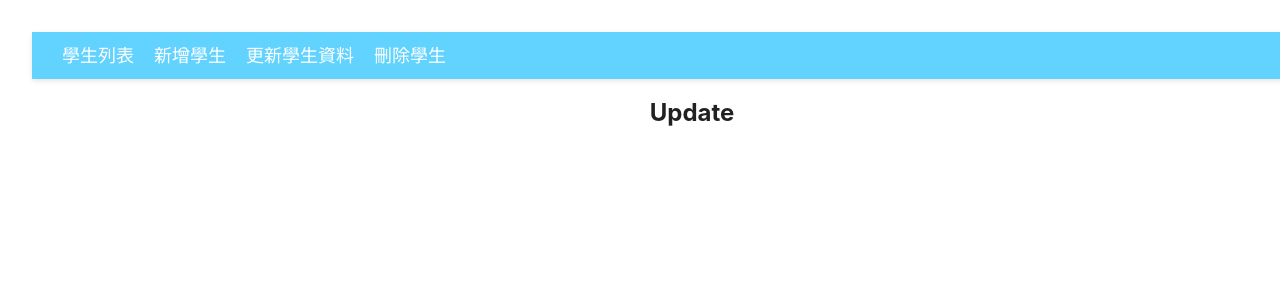
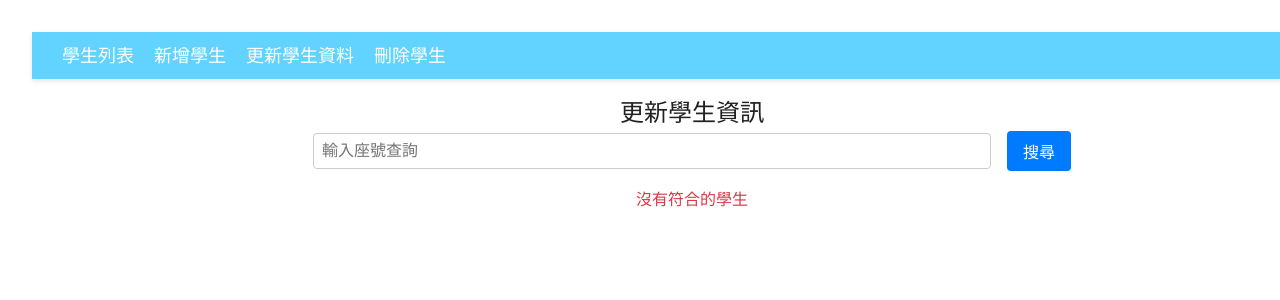
Before and after one commit to powenn/StudentHub, a React (Vite) app in the folder Frontend/: page /updateStudent in a window 1280 px wide. Shown: the top 300 px of the page. Built offline with nearby package versions, Linux system fonts and the light colour scheme.

Commit message:
add updateStudent

```diff
--- /dev/null
+++ b/Frontend/src/component/ResponseDisplay.tsx
@@ -0,0 +1,11 @@
+import { resp } from "../interface/resp";
+
+export default function ResponseDisplay({ response }: { response: resp<string> }) {
+    return (
+      <div className="response-display">
+        <h3>回應結果</h3>
+        <p>狀態碼: {response.code}</p>
+        <p>訊息: {response.message}</p>
+      </div>
+    );
+  }
--- /dev/null
+++ b/Frontend/src/context/StudentsContext.tsx
@@ -0,0 +1,22 @@
+import { createContext, useState, ReactNode } from "react";
+import { Student } from "../interface/Student";
+
+interface StudentsContextType {
+    students: Student[];
+    setStudents: React.Dispatch<React.SetStateAction<Student[]>>;
+}
+
+export const StudentsContext = createContext<StudentsContextType>({
+    students: [],
+    setStudents: () => [],
+});
+
+export const StudentsProvider = ({ children }: { children: ReactNode }) => {
+    const [students, setStudents] = useState<Student[]>([]);
+
+    return (
+        <StudentsContext.Provider value={{ students, setStudents }}>
+            {children}
+        </StudentsContext.Provider>
+    );
+};
--- a/Frontend/src/main.tsx
+++ b/Frontend/src/main.tsx
@@ -7,6 +7,7 @@ import App from './view/App'
 import InsertOne from './view/InsertOne'
 import UpdateStudent from './view/UpdateStudent'
 import DeleteStudent from './view/DeleteStudent'
+import { StudentsProvider } from './context/StudentsContext';
 
 const router = createBrowserRouter([
   {
@@ -29,6 +30,8 @@ const router = createBrowserRouter([
 
 createRoot(document.getElementById('root')!).render(
   <StrictMode>
-    <RouterProvider router={router} />
+    <StudentsProvider>
+      <RouterProvider router={router} />
+    </StudentsProvider>
   </StrictMode>,
 )
--- /dev/null
+++ b/Frontend/src/style/UpdateStudent.css
@@ -0,0 +1,68 @@
+.search-bar {
+    display: flex;
+    justify-content: center;
+    align-items: center;
+    gap: 10px;
+    margin-bottom: 20px;
+}
+
+.search-bar input {
+    width: 200px;
+    padding: 8px;
+    font-size: 16px;
+    border: 1px solid #ccc;
+    border-radius: 4px;
+}
+
+.search-bar button {
+    padding: 8px 16px;
+    font-size: 16px;
+    background-color: #007bff;
+    color: white;
+    border: none;
+    border-radius: 4px;
+    cursor: pointer;
+}
+
+.search-bar button:hover {
+    background-color: #0056b3;
+}
+
+.edit-student {
+    display: flex;
+    flex-direction: column;
+    gap: 15px;
+}
+
+.edit-student label {
+    display: flex;
+    justify-content: space-between;
+    align-items: center;
+}
+
+.edit-student label input {
+    width: 60%;
+    padding: 8px;
+    font-size: 16px;
+    border: 1px solid #ccc;
+    border-radius: 4px;
+}
+
+button {
+    padding: 10px 20px;
+    font-size: 16px;
+    background-color: #28a745;
+    color: white;
+    border: none;
+    border-radius: 4px;
+    cursor: pointer;
+}
+
+button:hover {
+    background-color: #218838;
+}
+
+.no-student {
+    text-align: center;
+    color: #dc3545;
+}
--- a/Frontend/src/utils/fetch.ts
+++ b/Frontend/src/utils/fetch.ts
@@ -35,6 +35,25 @@ export async function asyncPost(api: string, body: {} | FormData) {
     }
 }
 
+
+export async function asyncPut(api: string, body: {} | FormData) {
+    const res: Response = await fetch(api, {
+        method: 'PUT',
+        headers:new Headers({
+            'Access-Control-Allow-Origin':"http://localhost:5173/",
+            'content-Type':"application/json"
+        }),
+        body: body instanceof FormData?body:JSON.stringify(body),
+        mode:"cors"
+    })
+    try {
+        let data = res.json()
+        return data
+    } catch (error) {
+        console.error(error)
+    }
+}
+
 export async function asyncPatch(api: string, body: {} | FormData) {
     const res: Response = await fetch(api, {
         method: 'PATCH',
--- a/Frontend/src/view/App.tsx
+++ b/Frontend/src/view/App.tsx
@@ -1,16 +1,17 @@
 import '../style/App.css';
 import '../style/NavBar.css'
-import { useEffect, useRef, useState } from 'react';
+import { useContext, useEffect, useRef, useState } from 'react';
 import { asyncGet } from '../utils/fetch';
 import { api } from '../enum/api';
 import { Student } from '../interface/Student';
 import { resp } from '../interface/resp';
 import Statistics from './Statistics';
 import Navbar from '../component/NavBar';
+import { StudentsContext } from '../context/StudentsContext';
 
 
-function App() {
-  const [students, setStudents] = useState<Array<Student>>([]);
+export default function App() {
+  const { students, setStudents } = useContext(StudentsContext);
   const [searchName, setSearchName] = useState<string>('');
   const [searchAbsences, setSearchAbsences] = useState<number | undefined>(undefined);
   const cache = useRef<boolean>(false);
@@ -75,5 +76,3 @@ function App() {
     </div>
   );
 }
-
-export default App;
--- a/Frontend/src/view/InsertOne.tsx
+++ b/Frontend/src/view/InsertOne.tsx
@@ -5,6 +5,7 @@ import { api } from '../enum/api';
 import { resp } from '../interface/resp';
 import '../style/InsertForm.css';
 import '../style/ResponseDisplay.css'
+import ResponseDisplay from '../component/ResponseDisplay';
 
 export default function InsertOne() {
   const [newStudent, setNewStudent] = useState({
@@ -28,8 +29,6 @@ export default function InsertOne() {
 
   const handleSubmit = async (e: React.FormEvent) => {
     e.preventDefault();
-    console.log(newStudent);
-
     const response = await asyncPost(api.insertOne, newStudent);
     setResponse(response);
 
@@ -74,16 +73,6 @@ export default function InsertOne() {
   );
 }
 
-function ResponseDisplay({ response }: { response: resp<string> }) {
-  return (
-    <div className="response-display">
-      <h3>回應結果</h3>
-      <p>狀態碼: {response.code}</p>
-      <p>訊息: {response.message}</p>
-    </div>
-  );
-}
-
 
 
 /*
--- a/Frontend/src/view/UpdateStudent.tsx
+++ b/Frontend/src/view/UpdateStudent.tsx
@@ -1,12 +1,110 @@
+import { useContext, useState } from "react";
+import { StudentsContext } from "../context/StudentsContext";
+import { Student } from "../interface/Student";
 import Navbar from "../component/NavBar";
+import '../style/UpdateStudent.css'
+import { asyncPut } from "../utils/fetch";
+import { api } from "../enum/api";
+import { resp } from "../interface/resp";
+import ResponseDisplay from "../component/ResponseDisplay";
 
-export default function UpdateStudent(){
+export default function UpdateStudent() {
+    const { students, setStudents } = useContext(StudentsContext);
+    const [searchSid, setSearchSid] = useState<string>("");
+    const [selectedStudent, setSelectedStudent] = useState<Student | null>(null);
+    const [response, setResponse] = useState<resp<string> | null>(null);
+
+    const handleSearch = () => {
+        const student = students.find((s) => s.sid === searchSid);
+        setSelectedStudent(student || null);
+    };
+
+    const handleUpdate = (field: keyof Student, value: string | number) => {
+        if (selectedStudent) {
+            setSelectedStudent({ ...selectedStudent, [field]: value });
+        }
+    };
+
+    const handleSave = async () => {
+        if (selectedStudent) {
+            const response = await asyncPut(`${api.updateNameByID}?id=${selectedStudent._id}`,{
+                name:selectedStudent.name
+            })
+            setResponse(response)
+            if (response.code === 200) {
+                alert('更新成功');
+            } else {
+                alert('更新失敗')
+            }
+        }
+    };
+
+    const handleKeyPress = (event: React.KeyboardEvent<HTMLInputElement>) => {
+        if (event.key === 'Enter') {
+            handleSearch();
+        }
+    };
+
     return (
         <div className="container">
             <Navbar></Navbar>
-            <div className="update-student">
-                <h2>Update</h2>
+            <div className="update-form">
+                <h2>更新學生資訊</h2>
+                <div className="search-bar">
+                    <input
+                        type="text"
+                        placeholder="輸入座號查詢"
+                        value={searchSid}
+                        onChange={(e) => setSearchSid(e.target.value)}
+                        onKeyDown={handleKeyPress}
+                    />
+                    <button onClick={handleSearch}>搜尋</button>
+                </div>
+
+                {selectedStudent ? (
+                    <div className="insert-form">
+                        <input
+                            type="text"
+                            value={selectedStudent.userName}
+                            onChange={(e) => handleUpdate("userName", e.target.value)}
+                        />
+                        <input
+                            type="text"
+                            value={selectedStudent.name}
+                            onChange={(e) => handleUpdate("name", e.target.value)}
+                        />
+                        <input
+                            type="text"
+                            value={selectedStudent.department}
+                            onChange={(e) => handleUpdate("department", e.target.value)}
+                        />
+                        <input
+                            type="text"
+                            value={selectedStudent.grade}
+                            onChange={(e) => handleUpdate("grade", e.target.value)}
+                        />
+                        <input
+                            type="text"
+                            value={selectedStudent.class}
+                            onChange={(e) => handleUpdate("class", e.target.value)}
+                        />
+                        <input
+                            type="email"
+                            value={selectedStudent.Email}
+                            onChange={(e) => handleUpdate("Email", e.target.value)}
+                        />
+                        <input
+                            type="number"
+                            value={selectedStudent.absences || 0}
+                            onChange={(e) => handleUpdate("absences", parseInt(e.target.value))}
+                        />
+                        <button onClick={handleSave}>提交更新</button>
+                    </div>
+                ) : (
+                    <p className="no-student">沒有符合的學生</p>
+                )}
             </div>
+            {response && <ResponseDisplay response={response} />}
         </div>
-    )
+    );
 }
```
Also changed, not shown: 1 other file (tests, documents, lock files or other folders).
